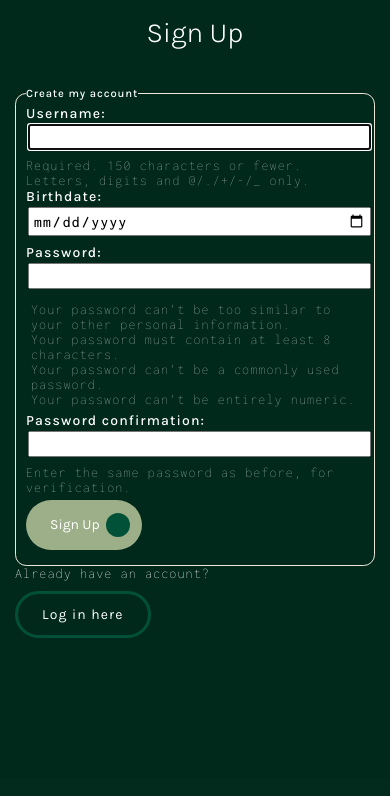
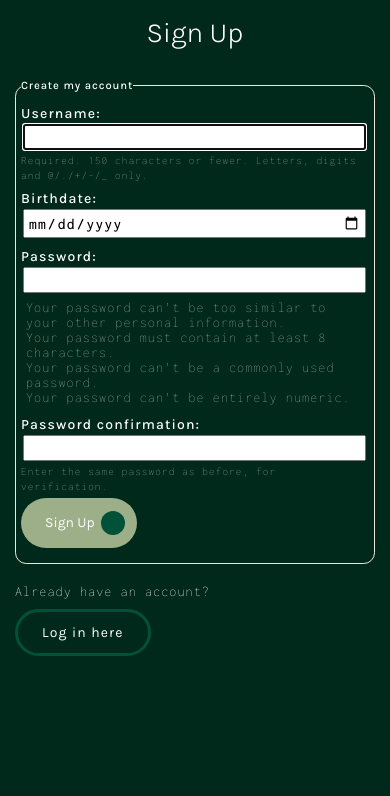
Before and after one commit to lanewells/rooted, a Django app: page /accounts/signup/ in a window 390 px wide. Shown: the part 87-883 px from the top of the page. Before the commit the page ends 725 px from the top, so only its background shows below. Run offline with Django 5.2, Linux system fonts and the light colour scheme.

Commit message:
Changes to styling of signup page.

```diff
--- a/main_app/static/css/forms.css
+++ b/main_app/static/css/forms.css
@@ -33,8 +33,8 @@ fieldset input, fieldset ul{
     margin: 2px;
 }
 
-fieldset input {
-    margin-bottom: 8px;
+fieldset p {
+    margin-top: 8px;
 }
 
 .login .btn {
@@ -86,6 +86,7 @@ fieldset input {
 .helptext, fieldset ul {
     color: white;
     opacity: 60%;
+    font-size: 0.8em;
 }
 
 @media  (max-width: 600px) {
@@ -95,8 +96,12 @@ fieldset input {
     }
 
     fieldset {
-        padding: 5px 5px 10px 10px;
+        padding: 5px 10px 10px 5px;
         margin: 8px 5px 0 0;
+    }
+
+    #signup-section fieldset {
+        margin: 0px auto 20px auto;
     }
 
     #comment-section fieldset label {
--- a/main_app/templates/main_app/signup.html
+++ b/main_app/templates/main_app/signup.html
@@ -35,7 +35,7 @@
         <h1>Sign Up</h1>
       </div>
 
-      <div class="page-content">
+      <div class="page-content" id="signup-section">
         <form action="" method="post" class="signup">
           <fieldset>
             <legend>Create my account</legend>
```
